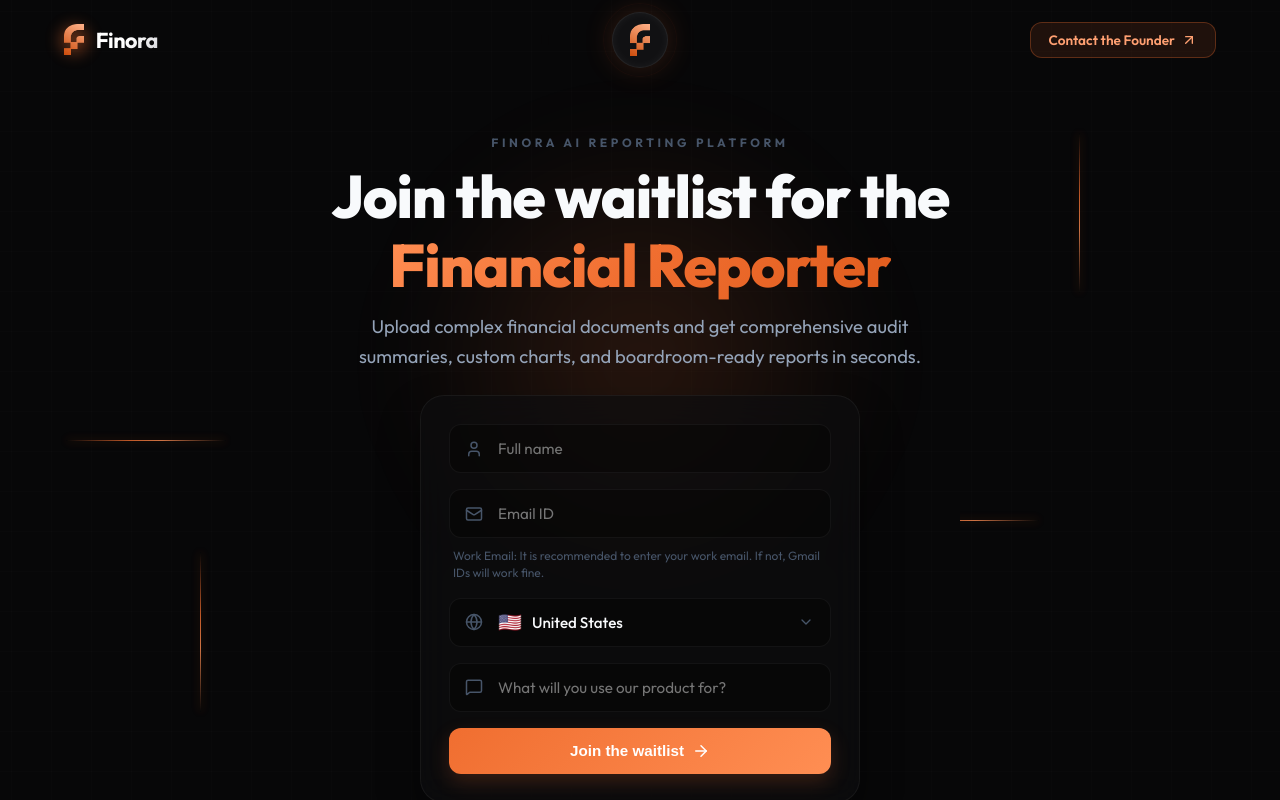
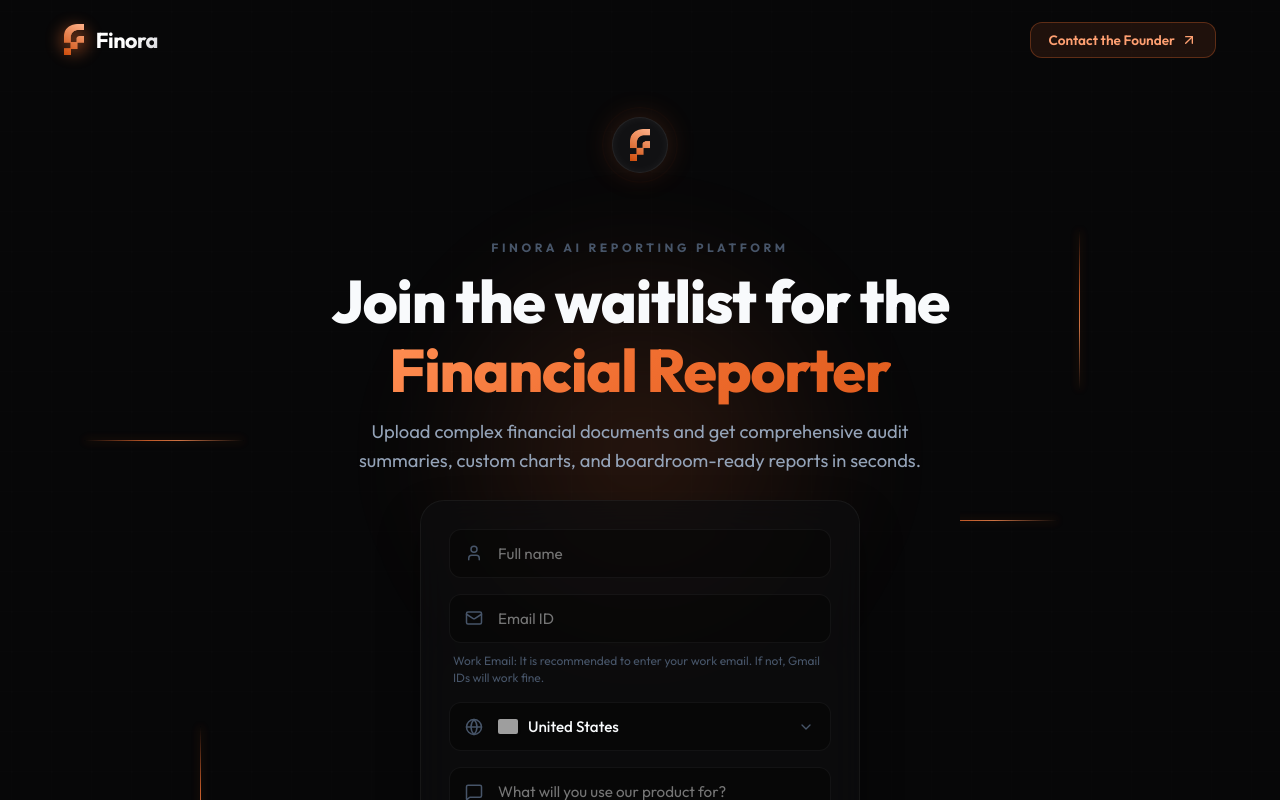
Before and after one commit to parthsinghrajput1296-art/Finora, a React (Vite) app: page / in a window 1280 px wide. Shown: the top 800 px of the page. Built offline with nearby package versions, Linux system fonts and the light colour scheme; grey boxes are pictures that could not be loaded.

Commit message:
Replace country flag emojis with flagcdn images and align dropdown to the right of the waitlist card on desktop

```diff
--- a/src/components/CountryDropdown.tsx
+++ b/src/components/CountryDropdown.tsx
@@ -40,7 +40,13 @@ export default function CountryDropdown({ selected, onChange }: CountryDropdownP
           <Globe size={18} />
         </span>
         <span className="selected-country-info">
-          <span className="selected-flag">{selected.flag}</span>
+          <img
+            src={`https://flagcdn.com/w40/${selected.code.toLowerCase()}.png`}
+            srcSet={`https://flagcdn.com/w80/${selected.code.toLowerCase()}.png 2x`}
+            width="20"
+            alt={selected.name}
+            className="selected-flag-img"
+          />
           <span className="selected-name">{selected.name}</span>
         </span>
         <span className="dropdown-caret">
@@ -49,7 +55,7 @@ export default function CountryDropdown({ selected, onChange }: CountryDropdownP
       </button>
 
       {isOpen && (
-        <div className="country-dropdown-panel animate-fade-in-up">
+        <div className="country-dropdown-panel">
           <div className="dropdown-search-wrapper">
             <Search size={14} className="search-icon-inside" />
             <input
@@ -76,7 +82,13 @@ export default function CountryDropdown({ selected, onChange }: CountryDropdownP
                     setSearch('');
                   }}
                 >
-                  <span className="option-flag">{country.flag}</span>
+                  <img
+                    src={`https://flagcdn.com/w40/${country.code.toLowerCase()}.png`}
+                    srcSet={`https://flagcdn.com/w80/${country.code.toLowerCase()}.png 2x`}
+                    width="20"
+                    alt={country.name}
+                    className="option-flag-img"
+                  />
                   <span className="option-name">{country.name}</span>
                   <span className="option-code">{country.code}</span>
                 </li>
--- a/src/components/Hero.css
+++ b/src/components/Hero.css
@@ -1,13 +1,13 @@
 .hero {
   position: relative;
-  height: 100vh;
-  min-height: 620px;
+  min-height: 100vh;
   display: flex;
   align-items: center;
   justify-content: center;
-  padding: 80px 24px 20px;
+  padding: 100px 24px 40px;
   background-color: var(--bg-primary);
-  overflow: hidden;
+  overflow-y: auto;
+  overflow-x: hidden;
 }
 
 .hero-glow {
@@ -149,6 +149,7 @@
 
 /* Waitlist Form Card */
 .waitlist-card-wrapper {
+  position: relative;
   width: 100%;
   max-width: 440px;
   background: var(--card-bg);
@@ -762,9 +763,13 @@
   flex: 1;
 }
 
-.selected-flag {
-  font-size: 1.2rem;
-  line-height: 1;
+.selected-flag-img, .option-flag-img {
+  width: 20px;
+  height: 15px;
+  border-radius: 2px;
+  object-fit: cover;
+  display: inline-block;
+  box-shadow: 0 1px 3px rgba(0, 0, 0, 0.2);
 }
 
 .selected-name {
@@ -786,6 +791,7 @@
   transform: rotate(180deg);
 }
 
+/* Base Dropdown Panel (Mobile Fallback) */
 .country-dropdown-panel {
   position: absolute;
   top: calc(100% + 8px);
@@ -797,11 +803,26 @@
   box-shadow: 0 10px 30px rgba(0, 0, 0, 0.6);
   backdrop-filter: blur(20px);
   z-index: 100;
-  max-height: 280px;
+  max-height: 250px;
   display: flex;
   flex-direction: column;
   overflow: hidden;
   animation: dropdownFadeInUp 0.2s cubic-bezier(0.16, 1, 0.3, 1) both;
+}
+
+/* Desktop Panel Alignment (Right Side of Card) */
+@media (min-width: 900px) {
+  .country-dropdown-panel {
+    position: absolute;
+    top: 0;
+    left: calc(100% + 24px);
+    right: auto;
+    width: 340px;
+    max-height: 440px;
+    height: auto;
+    border-radius: var(--border-radius-xl);
+    box-shadow: 0 20px 40px rgba(0, 0, 0, 0.5);
+  }
 }
 
 @keyframes dropdownFadeInUp {
@@ -890,11 +911,6 @@
   color: var(--primary-orange);
 }
 
-.option-flag {
-  font-size: 1.2rem;
-  line-height: 1;
-}
-
 .option-name {
   flex: 1;
 }
```
